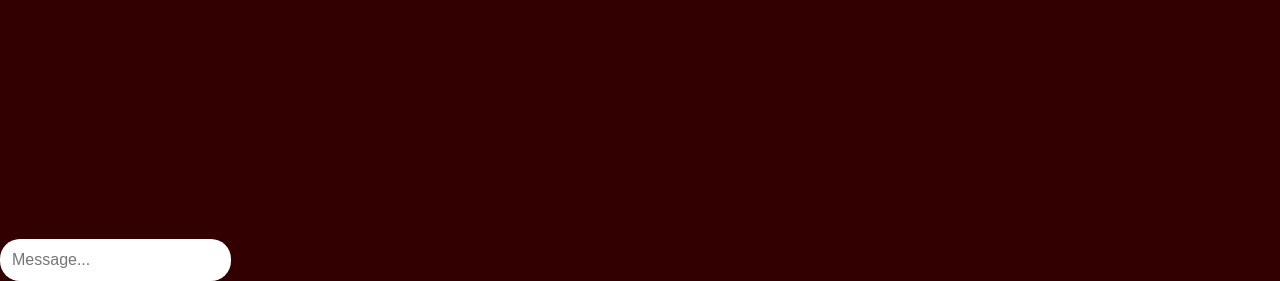
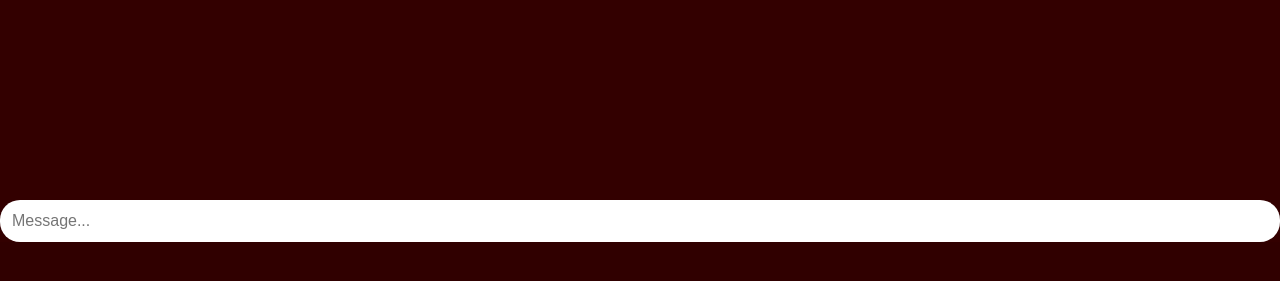
Before and after one commit to aerosmis/remote-chat, a Flask app: page /chat in a window 1280 px wide. Shown: the part 558-839 px from the top of the page. After the commit the page ends 800 px from the top, so only its background shows below. Run offline with Flask 3, Linux system fonts and the light colour scheme; the visitor is signed in with stand-in values (Sample User, id 1); some libraries are stand-ins or nearby versions.

```diff
--- a/templates/index.html
+++ b/templates/index.html
@@ -12,6 +12,10 @@ body {
     font-family: Arial;
     background: #330000;
     color: rgb(255, 255, 255);
+
+    display: flex;
+    flex-direction: column;
+    height: 100vh;
 }
 
 /* HEADER */
```
